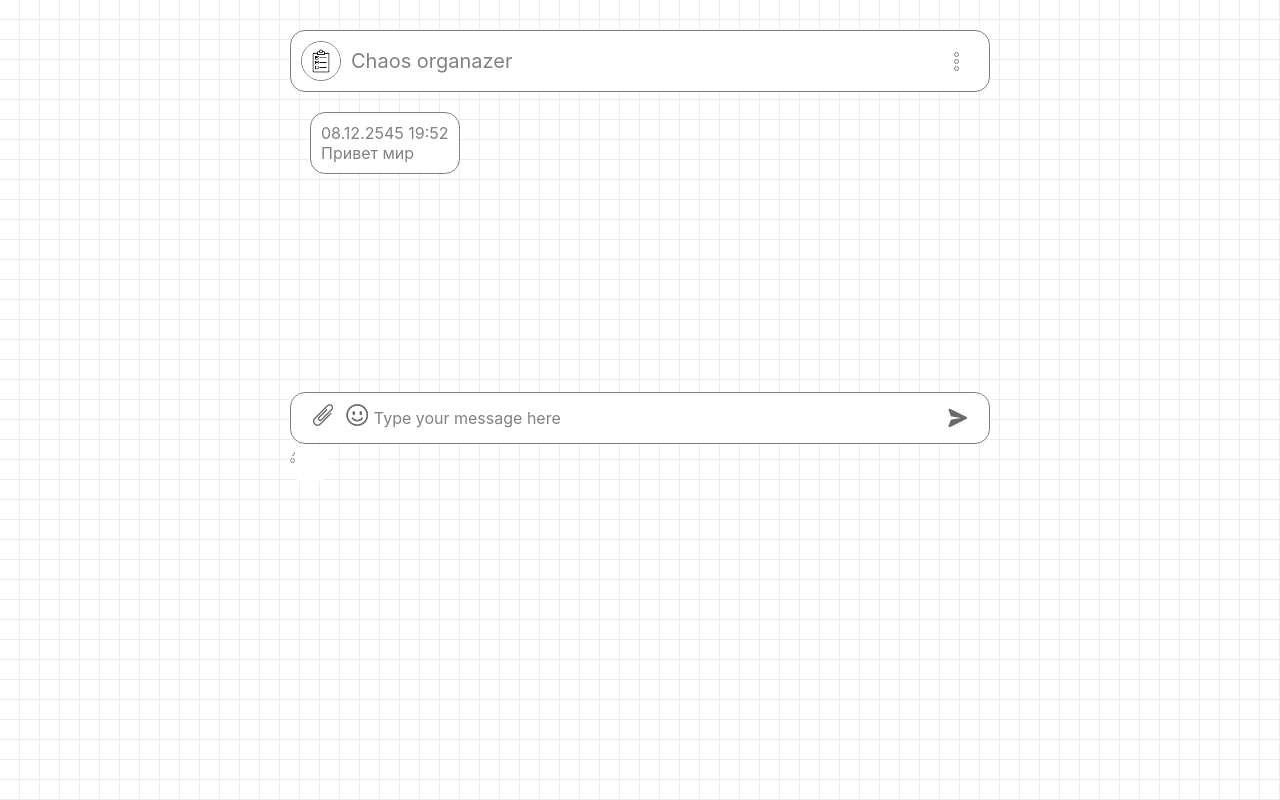
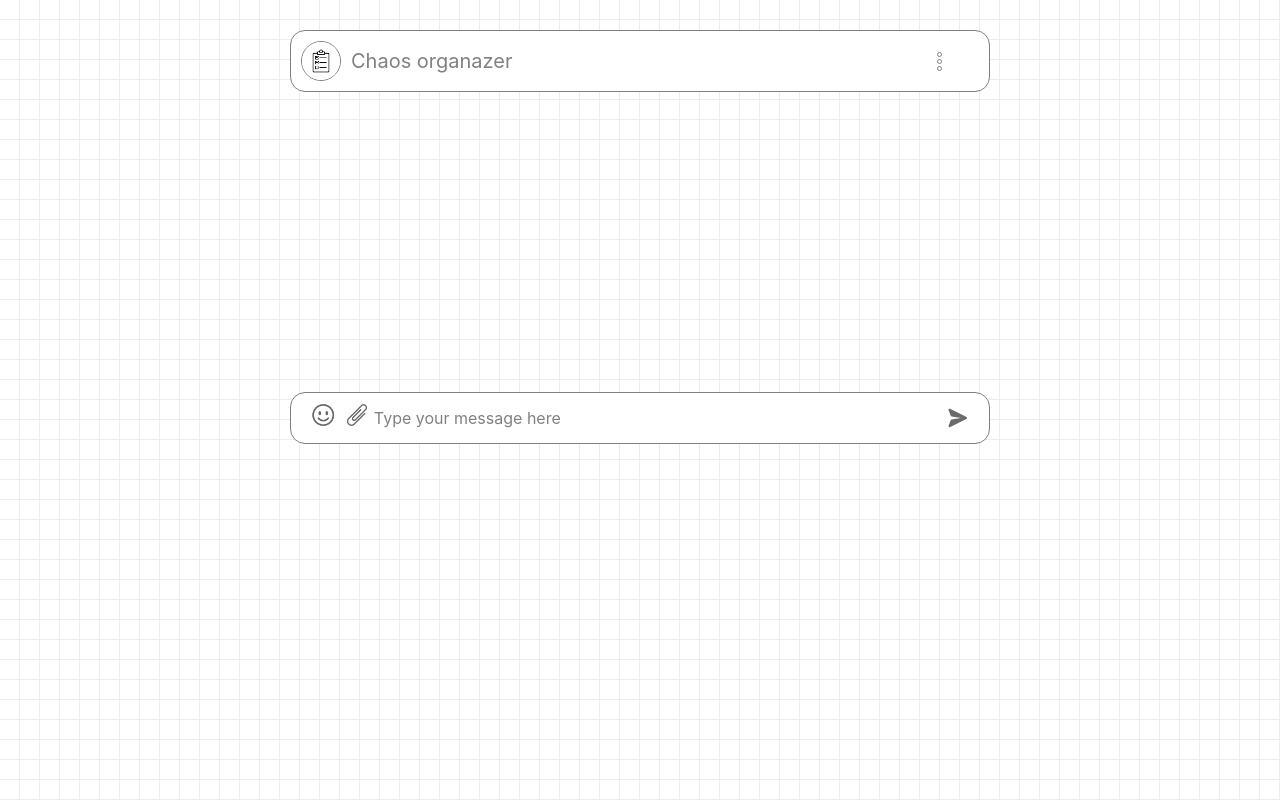
Before and after one commit to Yushkevich-A-A/ahj-diploma, a website built with webpack: page src/index.html in a window 1280 px wide. Built offline with nearby package versions, Linux system fonts and the light colour scheme.

Commit message:
create class wraw widget

```diff
--- a/src/css/style.css
+++ b/src/css/style.css
@@ -63,6 +63,7 @@ body {
 
 .block-display-content {
   height: 300px;
+  overflow-y: scroll;
 }
 
 .widget-header {
@@ -101,6 +102,17 @@ body {
   position: relative;
 }
 
+.logo-menu {
+  width: 40px;
+  height: 40px;
+  margin-right: 20px;
+  display: flex;
+  flex-direction: column;
+  justify-content: center;
+  align-items: center;
+}
+
+
 .logo-menu::after,
 .logo-menu::before {
   content: "";
@@ -119,10 +131,6 @@ body {
   border-radius: 50%;
   margin-top: 2px;
   margin-bottom: 2px;
-}
-
-.logo-menu {
-  margin-right: 20px;
 }
 
 .additional-menu {
--- a/src/index.html
+++ b/src/index.html
@@ -5,10 +5,9 @@
   <meta http-equiv="X-UA-Compatible" content="IE=edge">
   <meta name="viewport" content="width=device-width, initial-scale=1.0">
   <title>Document</title>
-  <link rel="stylesheet" href="./css/style.css">
 </head>
 <body>
-  <div class="widget-wrapper">
+  <!-- <div class="widget-wrapper">
     <div class="widget">
       <div class="widget-block widget-header">
         <div class="header-main">
@@ -62,15 +61,13 @@
               </div>
             </div>
             <div class="additional-function">
-              <div class="button logo-menu">
-                <div class="logo-menu__div-point"></div>
-              </div>
+
             </div>
 
           </form>
         </div>
       </div>
     </div>
-  </div>
+  </div> -->
 </body>
 </html>
--- a/src/index.js
+++ b/src/index.js
@@ -1,5 +1,7 @@
 // css
 import './css/style.css';
+import './js/Widget/DrawWidget/DrawWidget.css';
+
 
 // js
 import './js/app';
--- /dev/null
+++ b/src/js/Widget/DrawWidget/DrawWidget.css
@@ -0,0 +1,176 @@
+.widget-wrapper {
+    position: absolute;
+    top: 0;
+    left: 0;
+    bottom: 0;
+    right: 0;
+    display: flex;
+    justify-content: center;
+    margin-top: 30px;
+  }
+
+  .widget {
+    max-width: 700px;
+    width: 100%;
+  }
+
+  .input {
+    /* background-color: #fff;
+    border: 1px solid gray;
+    border-radius: 15px;
+    padding: 5px 15px; */
+    border: none;
+  }
+
+  .input:focus-visible {
+    outline: none;
+  }
+
+  .button {
+    display: inline-block;
+    background-color: #fff;
+    /* border: 1px solid gray; */
+    border-radius: 50%;
+    width: 40px;
+    height: 40px;
+    overflow: hidden;
+  }
+
+  .widget-block {
+    padding: 10px;
+    background-color: #fff;
+    border: 1px solid gray;
+    border-radius: 15px;
+  }
+
+  .block-display-content {
+    height: 300px;
+    overflow-y: scroll;
+  }
+
+  .widget-header {
+    display: flex;
+    justify-content: space-between;
+    align-items: center;
+
+  }
+
+  .header-main {
+     display: flex;
+     align-items: center;
+  }
+
+  .logo {
+    width: 40px;
+    height: 40px;
+    border: 1px solid gray;
+    border-radius: 50%;
+    overflow: hidden;
+    margin-right: 10px;
+  }
+
+  .logo__img {
+    width: 100%;
+  }
+
+  .title-widget__h1 {
+    font-size: 20px;
+  }
+
+
+
+
+  .header-menu {
+    position: relative;
+  }
+
+  .logo-menu {
+    width: 40px;
+    height: 40px;
+    margin-right: 20px;
+    display: flex;
+    flex-direction: column;
+    justify-content: center;
+    align-items: center;
+  }
+
+
+  .logo-menu::after,
+  .logo-menu::before {
+    content: "";
+    display: block;
+    box-sizing: border-box;
+    width: 5px;
+    height: 5px;
+    border: 1px solid gray;
+    border-radius: 50%;
+  }
+
+  .logo-menu__div-point {
+    width: 5px;
+    height: 5px;
+    border: 1px solid gray;
+    border-radius: 50%;
+    margin-top: 2px;
+    margin-bottom: 2px;
+  }
+
+  .additional-menu {
+    position: absolute;
+  }
+
+
+  /* стилизация списка сообщений */
+
+  .list-content {
+    display: flex;
+    flex-direction: column;
+    align-items: flex-start;
+  }
+
+  /* .content-message {
+
+  } */
+
+  .block-display-content {
+    padding-right: 20px;
+    padding-left: 20px;
+    padding-bottom: 20px;
+  }
+
+  .item-content {
+    margin-top: 20px;
+  }
+
+  .content-message {
+      padding: 10px;
+    background-color: #fff;
+    border: 1px solid gray;
+    border-radius: 15px;
+  }
+
+  .button-send-message {
+    display: flex;
+    justify-content: center;
+    align-items: center;
+  }
+
+
+  .button-send-message__img,
+  .button-emoji__img,
+  .button-paperclip__img {
+    width: 100%;
+  }
+
+  .basil-function {
+    background-color: #fff;
+    border: 1px solid gray;
+    border-radius: 15px;
+    padding: 5px 15px;
+    display:flex;
+    /* align-items: center; */
+  }
+
+  .form-input-content__input {
+    width: 100%;
+  }
--- /dev/null
+++ b/src/js/Widget/DrawWidget/DrawWidget.js
@@ -0,0 +1,117 @@
+// images
+
+import logo from './images/logo.png';
+import emoji from './images/buttons/emoji.png';
+import paperclip from './images/buttons/paperclip.png';
+import send from './images/buttons/send.png';
+
+export default class DrawWidget {
+    constructor(element = null) {
+        this.element = element;
+        this.init();
+    }
+
+    init() {
+        this.drawWidget();
+    }
+
+    drawWidget() {
+        this.widget = document.createElement('div');
+        this.widget.classList.add('widget-wrapper');
+        this.widget.innerHTML = `<div class="widget">
+            <div class="widget-block widget-header">
+            <div class="header-main">
+                <div class="logo">
+                <img src="${logo}" alt="" class="logo__img">
+                </div>
+                <div class="title-widget">
+                <h1 class="title-widget__h1">
+                    Chaos organazer
+                </h1>
+                </div>
+            </div>
+            <div class="header-menu">
+                <div class="logo-menu">
+                    <div class="logo-menu__div-point"></div>
+                </div>
+                <div class="additional-menu disable">
+                    <ul class="additional-menu__list">
+                        <li>new function</li>
+                        <li>new function</li>
+                        <li>new function</li>
+                        <li>new function</li>
+                        <li>new function</li>
+                    </ul>
+                </div>
+            </div>
+            </div>
+            <div class="widget-body">
+            <div class="block-display-content">
+                <ul class="list-content">
+                </ul>
+            </div>
+            <div class="block-form-input-content">
+                <form class="form-input-content">
+                <div class="basil-function">
+                    <div class="button button-paperclip">
+                    <img    class="button-paperclip__img" src="${emoji}" alt="">
+                    </div>
+                    <div class="button button-emoji">
+                      <img class="button-emoji__img" src="${paperclip}" alt="">
+                    </div>
+                    <input class="input form-input-content__input" type="text" value="Type your message here">
+                        <div class="button button-send-message">
+                            <img class="button-send-message__img" src="${send}" alt="">
+                        </div>
+                </div>
+                <div class="additional-function">
+                </div>
+                </form>
+            </div>
+            </div>
+        </div>`;
+        this.element.appendChild(this.widget);
+        this.contentList = this.widget.querySelector('.list-content');
+        this.additionalMenu = this.widget.querySelector('.additional-menu');
+
+    }
+
+    drawContentWidget(data) {
+        for(let i of data) {
+            this.drawTextContent(i);
+        }
+    }
+
+    drawContent(data) {
+        const li = document.createElement('li');
+        li.classList.add('item-content');
+        li.innerHTML = `<div class="message-date"></div>`;
+        this.contentList.insertAdjacentElement("beforeend", li);
+        const messageDate = li.querySelector('.message-date');
+        messageDate.textContent = moment(data.content.date).format('DD.MM.YYYY HH:mm');
+
+        let content;
+        switch (data.type) {
+            case 'text':
+                content = this.newText(data.content.text);
+                break;
+        }
+
+        this.contentList.appendChild(content);
+    }
+
+    newText(data) {
+        const textMessage = document.createElement('div');
+        textMessage.classList.add('message');
+        textMessage.textContent = data;
+        return textMessage;
+    }
+
+    openAddMenu() {
+        if (this.additionalMenu.classList.contains('disable')) {
+            this.additionalMenu.classList.remove('disable');
+            return;
+        }
+        this.additionalMenu.classList.add('disable');
+    }
+}
--- /dev/null
+++ b/src/js/Widget/Widget.js
@@ -0,0 +1,5 @@
+import DrawWidget from "./DrawWidget/DrawWidget";
+import WidgetController from "./WidgetController/WidgetController";
+
+const widget = new DrawWidget(document.body);
+const controller = new WidgetController(widget);
--- /dev/null
+++ b/src/js/Widget/WidgetController/WidgetController.js
@@ -0,0 +1,19 @@
+export default class WidgetController {
+    constructor(widget) {
+        this.widget = widget;
+        this.init();
+    }
+
+    init() {
+        this.listeners();
+    }
+
+    listeners() {
+        document.addEventListener('click', event => {
+            event.preventDefault();
+            if (event.target.closest('.logo-menu')) {
+                this.widget.openAddMenu();
+            }
+        })
+    }
+}
--- a/src/js/app.js
+++ b/src/js/app.js
@@ -0,0 +1,2 @@
+// js
+import './Widget/Widget';
--- a/webpack.common.js
+++ b/webpack.common.js
@@ -41,7 +41,7 @@ module.exports = {
           {
             loader: 'file-loader',
             options: {
-              name: '[name].[ext]', // чтоб не менялось название файла
+              name: 'image/[name].[ext]' || 'image/[folder]/[name].[ext]', // чтоб не менялось название файла'
             },
           },
         ],
```
Also changed, not shown: src/image/buttons/fly-send-messager-icon.png (deleted), src/image/buttons/paperclip_1f4ce.png (deleted), src/js/Widget/DrawWidget/images/buttons/emoji.png (renamed from src/image/buttons/emoji.png), src/js/Widget/DrawWidget/images/buttons/paperclip.png (renamed from src/image/buttons/paperclip.png), src/js/Widget/DrawWidget/images/buttons/send.png (renamed from src/image/buttons/send.png), src/js/Widget/DrawWidget/images/logo.png (renamed from src/image/logo.png).
